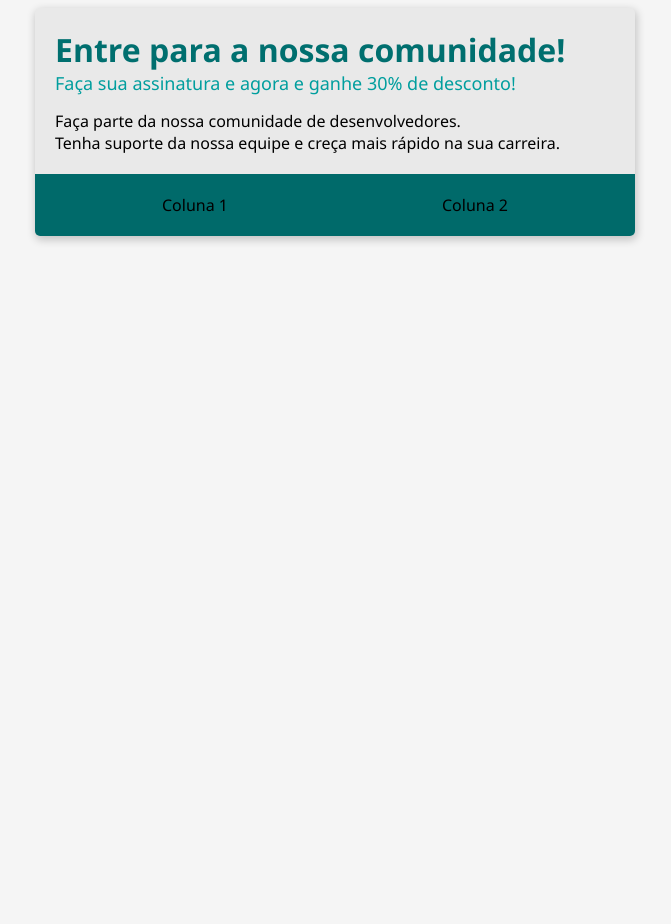
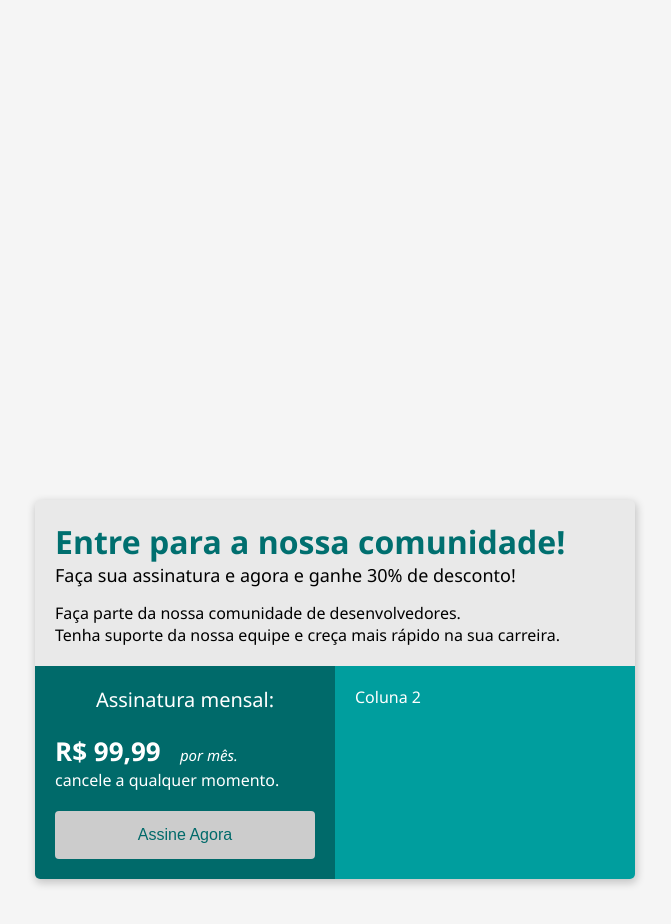
Before and after one commit to genis67/bootcamp-devjr-modulo2, a plain HTML site: page index.html in a window 1280 px wide. Shown: the top 924 px of the page, without its empty margins (305-976 px from the left). Before the commit the page ends 800 px from the top, so only its background shows below. Drawn offline with Linux system fonts and the light colour scheme.

Commit message:
Closes #1 Closes #4 Tags button e span (primeira coluna)

```diff
--- a/index.html
+++ b/index.html
@@ -10,6 +10,8 @@
             body{
                 background-color: #f5f5f5;
                 font-family: 'Segoe UI', Tahoma, Geneva, Verdana, sans-serif;
+                margin-top: 500px;
+                margin-bottom: 500px;
             }
 
             .container{
@@ -27,9 +29,9 @@
 
             .flex-container{
                 display: flex;
-                background-color: #006a6a;
+
                 justify-content: space-around;
-                padding: 20px;
+
             }
 
             .header-title{
@@ -40,10 +42,55 @@
             }
 
             .header-subtitle{
-                color: #009e9e;
+
                 font-size: 18px;
                 font-weight: 500;
                 margin-bottom: 15px;
+            }
+            .col-1{
+                background-color: #006a6a;
+                width: 50%;
+                padding: 20px;
+                color: #ffffff;
+            }
+            .col-2{
+                background-color: #009e9e;
+                width: 50%;
+                padding: 20px;
+                color: #ffffff;
+            }
+
+            .subscription-title{
+                font-size: 20px;
+                text-align: center;
+                margin-bottom: 20px;
+            }
+
+            .price{
+                font-size: 26px;
+                font-weight: 700;
+            }
+
+            .month{
+                font-size: 15px;
+                font-style: italic;
+                margin-left: 15px;
+            }
+
+            .buton{
+                margin-top: 20px;
+                width: 100%;
+                padding: 15px 32px;
+                color: #006a6a;
+                background-color: #cccccc;
+                font-size: 16px;
+                border-radius: 4px;
+                border: none;
+                cursor: pointer;
+            }
+
+            .buton:hover{
+                background-color: #e9e9e9;
             }
         </style>
     </head>
@@ -62,10 +109,22 @@
                 </div>
             </div>
             <div class="flex-container">
-                <div>
-                    Coluna 1
+                <div class="col-1">
+                    <div class="subscription-title">
+                        Assinatura mensal:
+                    </div>
+                    <div>
+                        <span class="price">R$ 99,99</span>
+                        <span class="month">por mês.</span>
+                    </div>
+                    <div>
+                        cancele a qualquer momento.
+                    </div>
+                    <div>
+                        <button class="buton">Assine Agora</button>
+                    </div>
                 </div>
-                <div>
+                <div class="col-2">
                     Coluna 2
                 </div>
             </div>
```
